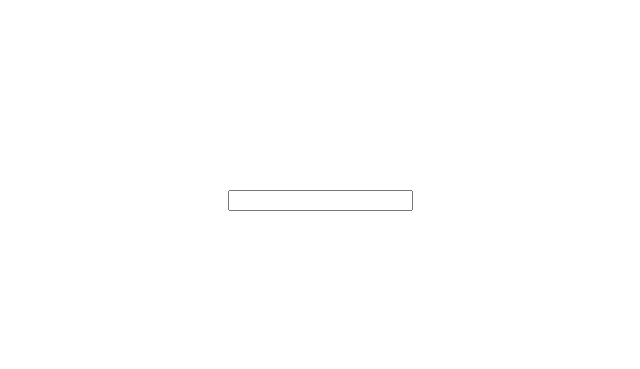
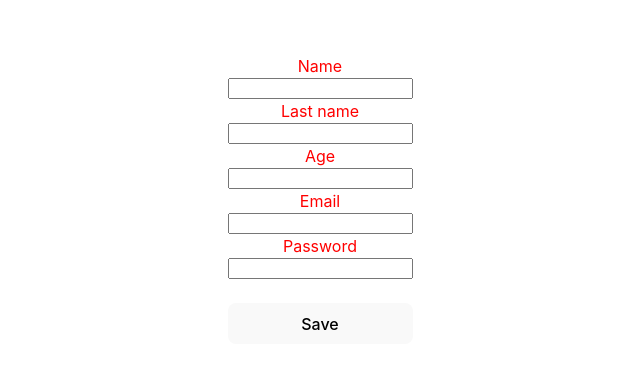
Before and after one commit to kennethdevpc/React-form, a React (Vite) app in the folder React-form/: page / in a window 1280 px wide. Shown: the part 201-570 px from the top of the page, without its empty margins (320-960 px from the left). Built offline with nearby package versions, Linux system fonts and the light colour scheme.

Commit message:
formulario react-hook-form con ZOG aun sin resolver

```diff
--- a/React-form/package.json
+++ b/React-form/package.json
@@ -12,7 +12,8 @@
   "dependencies": {
     "react": "^18.2.0",
     "react-dom": "^18.2.0",
-    "react-hook-form": "^7.51.3"
+    "react-hook-form": "^7.51.3",
+    "zod": "^3.22.4"
   },
   "devDependencies": {
     "@types/react": "^18.2.66",
--- a/React-form/src/components/FormReactHook.tsx
+++ b/React-form/src/components/FormReactHook.tsx
@@ -1,30 +1,59 @@
 import React from 'react';
 import { FieldValues, useForm } from 'react-hook-form';
+import { userSchema } from '../schemas/user';
 
 type Props = {};
-
+type Form = { name: string; lastName: string; age: number; email: string; password: string };
 function FormReactHook({}: Props) {
   const {
     register,
     handleSubmit,
     formState: { errors },
-  } = useForm();
+  } = useForm<Form>();
   console.log('errores son', errors);
 
-  const onSubmit = (data: FieldValues) =>
-    console.log("informacion Obtenida desde el 'register'", data);
+  const onSubmit = (data: Form) => {
+    try {
+      //--------Uso un try-catch para manejar la validación con ZOD
+      const result = userSchema.parse(data); //----uso el método `parse` del esquema ZOD
+      console.log('Datos validados sin errores', result);
+    } catch (error) {
+      //--------Capturo el error si el esquema no es válido
+      // Para solucionar el error, se debe tipar explícitamente la variable error como 'Error' para que TypeScript lo reconozca como objeto de error.
+      console.log(`${(error as Error).message}`, 'jjjjjj');
 
+      //--------Verifico si el error contiene 'errors' para más detalles
+      if (error instanceof Error && 'errors' in error) {
+        console.log('Datos del formulario inválidos', error.message);
+      } else {
+        console.log('Ocurrió un error desconocido', error);
+      }
+    }
+  };
   return (
     <div>
-      <form action="" onSubmit={handleSubmit(onSubmit)}>
-        <input
-          type="text"
-          id="nombre"
-          {...register('nombre', {
-            required: { value: true, message: 'Este campo es obligatorio' },
-          })}
-        />
-        {errors.nombre && <span>{errors?.nombre?.message?.toString()}</span>}
+      <form
+        action=""
+        onSubmit={handleSubmit(onSubmit)}
+        style={{ display: 'flex', color: 'red', flexDirection: 'column' }}
+      >
+        <label htmlFor="">Name</label>
+        <input type="text" id="name" {...register('name')} />
+        {errors.name && <span>{errors?.name?.message?.toString()}</span>}
+        <label htmlFor="">Last name</label>
+        <input type="text" id="lastName" {...register('lastName')} />
+        {errors.lastName && <span>{errors?.lastName?.message?.toString()}</span>}
+        <label htmlFor="">Age</label>
+        <input type="text" id="age" {...register('age')} />
+        {errors.age && <span>{errors?.age?.message?.toString()}</span>}
+        <label htmlFor="">Email</label>
+        <input type="text" id="email" {...register('email')} />
+        {errors.email && <span>{errors?.email?.message?.toString()}</span>}
+        <label htmlFor="">Password</label>
+        <input type="text" id="password" {...register('password')} />
+        {errors.password && <span>{errors?.password?.message?.toString()}</span>}
+        <br />
+        <button type="submit">Save</button>
       </form>
     </div>
   );
--- /dev/null
+++ b/React-form/src/schemas/user.ts
@@ -0,0 +1,25 @@
+import { z } from 'zod';
+
+export const userSchema = z.object({
+  name: z
+    .string()
+    .min(3, { message: 'longitud minima 3' }) //----mínimo de 3 caracteres
+    .max(20), //----máximo de 20 caracteres
+  lastName: z
+    .string()
+    .min(3, { message: 'longitud minima 3' }) //----mínimo de 3 caracteres
+    .max(20), //----máximo de 20 caracteres
+  age: z
+    .number({ coerce: true, invalid_type_error: 'el campo debe ser numerico' }) //----coerce convierte valores a número
+    .min(1, { message: 'el campo es requerido' })
+    .refine((val) => val >= 18, {
+      message: 'Debe ser mayor de edad',
+    }),
+  email: z.string().email(),
+  password: z
+    .string()
+    .refine(
+      (password) => /^(?=.*?[A-Z])(?=.*?[a-z])(?=.*?[0-9])(?=.*?[#?!@$%^&*-]).{3,}$/.test(password),
+      { message: 'password invalida' }
+    ),
+});
```
Also changed, not shown: 1 other file (tests, documents, lock files or other folders).
